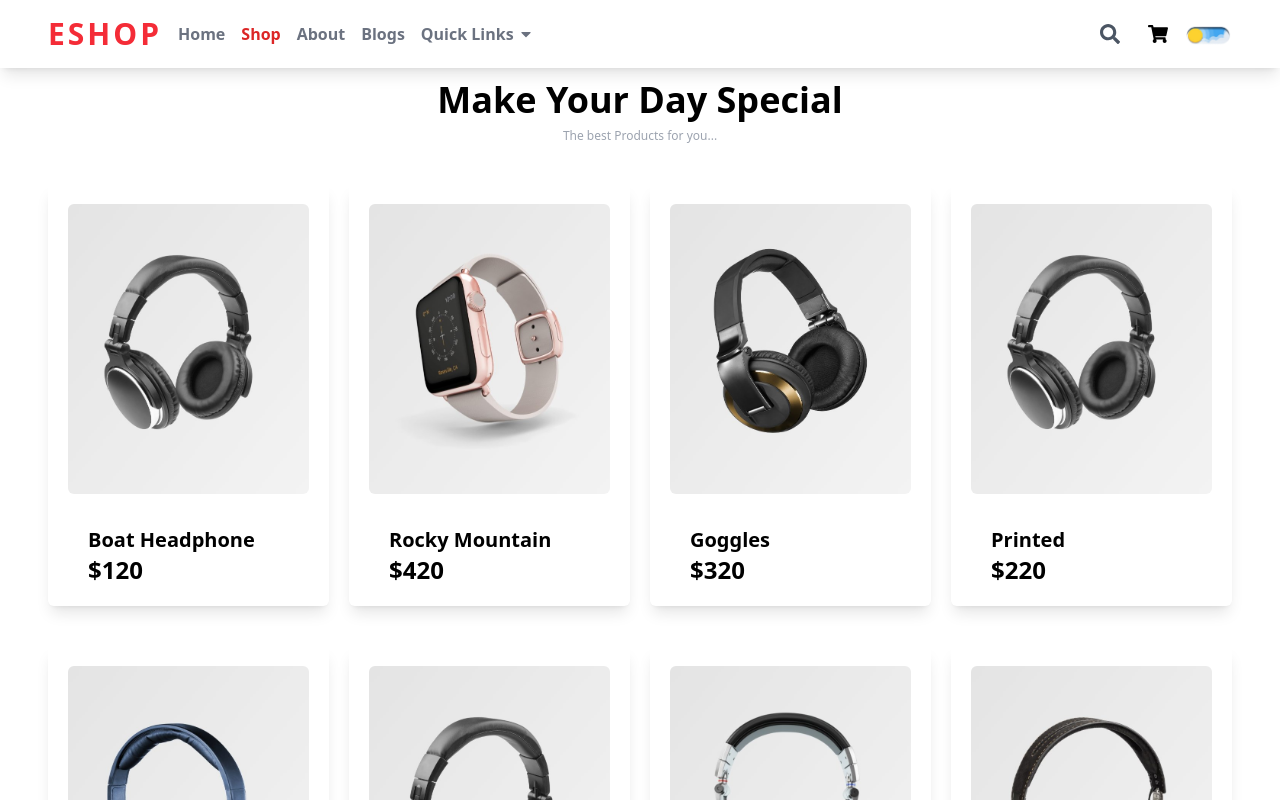
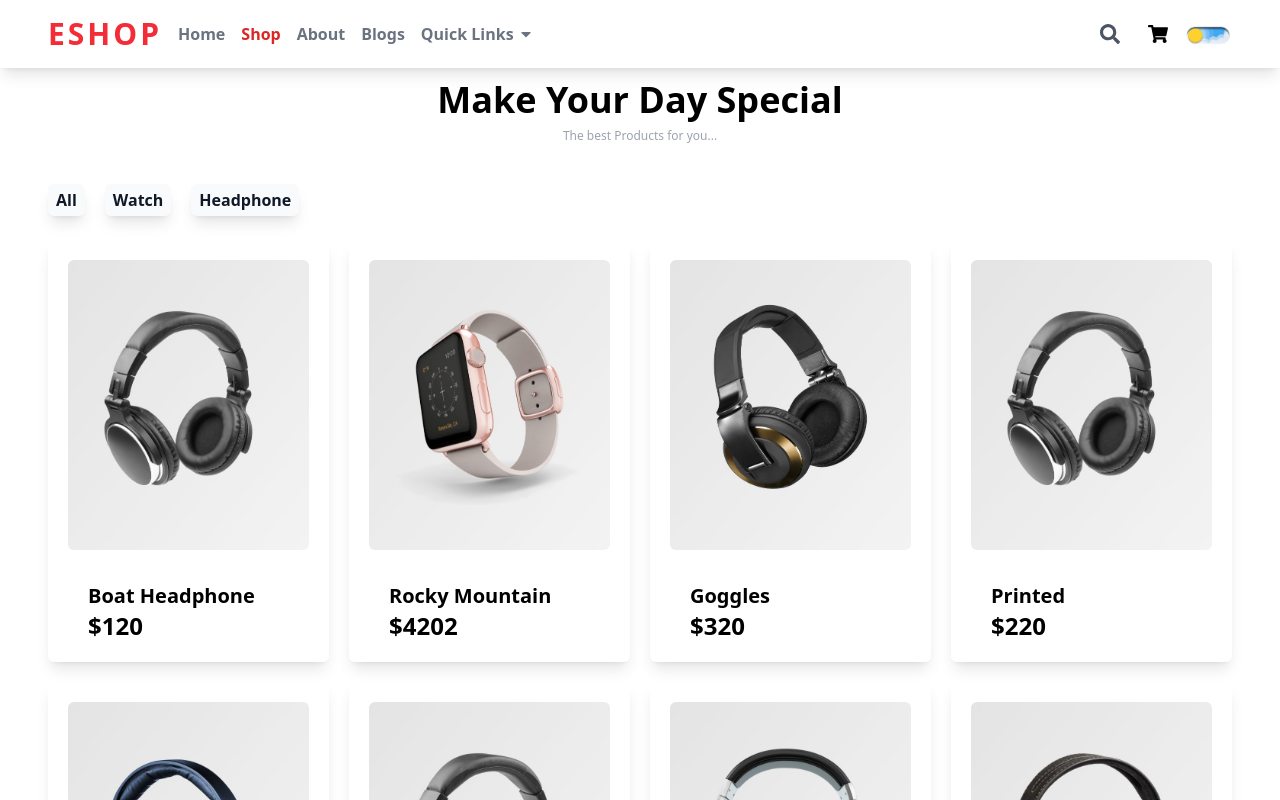
Before and after one commit to Sahilpatel25005/Ecommerce-ESHOP, a React (Vite) app: page /shop in a window 1280 px wide. Shown: the top 800 px of the page. Built offline with nearby package versions, Linux system fonts and the light colour scheme.

Commit message:
add category

```diff
--- a/src/Store/Store.jsx
+++ b/src/Store/Store.jsx
@@ -4,6 +4,7 @@ import handleCartSlice from "../components/Slice/HandleCart";
 import dropDownSlice from "../components/Slice/DropDownSlice";
 import NavlinkSlice from "../components/Slice/NavlinkSlice";
 import CartData from "../components/Slice/CartSlice";
+import HandleCategory from "../components/Slice/CategorySlice";
 
 export const store = configureStore({
   reducer: {
@@ -11,6 +12,7 @@ export const store = configureStore({
     handlecart: handleCartSlice,
     dropdown: dropDownSlice,
     navlink: NavlinkSlice,
-    cartdata : CartData,
+    cartdata: CartData,
+    category: HandleCategory,
   },
 });
--- a/src/components/About/About.jsx
+++ b/src/components/About/About.jsx
@@ -1,11 +1,118 @@
-import React from 'react'
+import React from "react";
 
 function About() {
   return (
     <>
-      helooo
+      <div className="container mt-5 w-full h-auto pb-10">
+        <div>
+          <div className="sm:w-[50%] w-[85%] m-auto mt-5 font-serif tracking-wider">
+            <h1 className="text-center font-serif tracking-wide text-3xl font-semibold ">
+              {" "}
+              About Us{" "}
+            </h1>
+            <hr />
+            <div className="flex gap-3 justify-center items-start mt-5">
+              <p>
+                Welcome to ESHOP, your one-stop destination for all your
+                shopping needs!
+              </p>
+            </div>
+
+            <div className="flex gap-3 mt-5">
+              <p>
+                <span className="font-semibold">
+                  We started ESHOP with a simple vision:{" "}
+                </span>
+                to make online shopping easy, reliable, and enjoyable for
+                everyone. We believe that quality products and exceptional
+                customer service should go hand in hand, creating a seamless
+                experience for our customers.
+              </p>{" "}
+            </div>
+
+            <div className="mt-10">
+              <h1 className="text-center font-serif tracking-wide text-3xl font-semibold">
+                {" "}
+                Our Mission{" "}
+              </h1>
+              <hr />
+              <div className="mt-5">
+                <div className="flex gap-3 mt-5">
+                  <p>
+                    To provide high-quality products at affordable prices and
+                    deliver a hassle-free shopping experience that you can
+                    trust.
+                  </p>{" "}
+                </div>
+              </div>
+            </div>
+
+            <div className="mt-10">
+              <h1 className="text-center font-serif tracking-wide text-3xl font-semibold">
+                {" "}
+                Why Choose Us?{" "}
+              </h1>
+              <hr />
+              <div className="mt-5">
+                <div className="flex gap-9 mt-5 flex-col">
+                  <p>
+                    <span className="font-semibold">
+                      Wide Range of Products:{" "}
+                    </span>
+                    Wide Range of Products: From fashion and electronics to home
+                    decor and daily essentials, we offer a diverse selection to
+                    meet all your needs.
+                  </p>
+
+                  <p>
+                    <span className="font-semibold">Secure Shopping:</span> Your
+                    safety is our priority. We use advanced security measures to
+                    protect your personal information and transactions.
+                  </p>
+
+                  <p>
+                    <span className="font-semibold">Fast Delivery:</span> Enjoy
+                    quick and reliable shipping, ensuring your orders reach your
+                    doorstep in no time.
+                  </p>
+
+                  <p>
+                    <span className="font-semibold">
+                      Excellent Customer Support:
+                    </span>
+                    Our friendly support team is here to assist you, answering
+                    your queries and resolving any issues.
+                  </p>
+                </div>
+              </div>
+            </div>
+            <div className="mt-10">
+              <h1 className="text-center font-serif tracking-wide text-3xl font-semibold">
+                {" "}
+                Join Our Community{" "}
+              </h1>
+              <hr />
+              <div className="mt-5">
+                <div className="flex gap-9 mt-5 flex-col">
+                  <p>
+                    At ESHOP, we’re more than just an online store –
+                    we’re a growing community of happy customers. Explore our
+                    collections, find your favorite items, and enjoy exclusive
+                    deals.
+                  </p>{" "}
+                  <p>
+                    Thank you for choosing ESHOP. We’re excited to
+                    serve you and be a part of your shopping journey!
+                  </p>
+                  <p>The ESHOP Team</p>
+                </div>
+              </div>
+            </div>
+          </div>
+        </div>
+      </div>
     </>
-  )
+  );
 }
 
-export default About
+export default About;
--- a/src/components/Products/Products.jsx
+++ b/src/components/Products/Products.jsx
@@ -4,14 +4,13 @@ import ProductCard from "./ProductCard";
 import { useSelector } from "react-redux";
 
 const Products = () => {
-  const ProductsData = useSelector((state) => state.data.product);
   const ProductsData2 = useSelector((state) => state.data.product2);
 
   return (
     <div>
       <div className="container">
         <Heading title="Our Products" subtitle={"Explore Our Products"} />
-        <ProductCard data={ProductsData} />
+
         <ProductCard data={ProductsData2} />
       </div>
     </div>
--- a/src/components/Shop/Shop.jsx
+++ b/src/components/Shop/Shop.jsx
@@ -1,13 +1,14 @@
 import React, { useEffect } from "react";
-import { useSelector } from "react-redux";
+import { useDispatch, useSelector } from "react-redux";
 import AOS from "aos";
 import "aos/dist/aos.css";
 import ShopCard from "./ShopCard";
 import Heading from "../Shered/Heading";
+import { changeCetegory } from "../Slice/CategorySlice";
 
 function Shop() {
   const ProductsData = useSelector((state) => state.data.product);
-  const ProductsData2 = useSelector((state) => state.data.product2);
+  const dispatch = useDispatch();
 
   useEffect(() => {
     AOS.init({
@@ -19,6 +20,13 @@ function Shop() {
     AOS.refresh();
   }, []);
 
+  const categoryArray = ["All", "Watch", "Headphone"];
+  const selectcategory = useSelector((state) => state.category.categorytype);
+
+  const handleCategory = (category) => {
+    dispatch(changeCetegory(category));
+  };
+
   return (
     <>
       <div className="container dark:bg-gray-900 dark:text-white duration-200">
@@ -27,12 +35,21 @@ function Shop() {
             title="Make Your Day Special"
             subtitle={"The best Products for you..."}
           />
+          <div className="mb-6 flex gap-5 justify-center sm:justify-start">
+            {categoryArray.map((category, index) => (
+              <button
+                key={index}
+                className={`px-2 py-1 shadow-lg bg-slate-50 dark:text-white dark:bg-gray-700  text-gray-900  rounded-md font-semibold duration-200 ${
+                  selectcategory === category &&
+                  "text-brandWhite bg-black dark:text-gray-900 dark:bg-slate-200"
+                }`}
+                onClick={() => handleCategory(category)}
+              >
+                {category}
+              </button>
+            ))}
+          </div>
           <ShopCard data={ProductsData} />
-          <ShopCard data={ProductsData2} />
-          <ShopCard data={ProductsData} />
-          <ShopCard data={ProductsData2} />
-          <ShopCard data={ProductsData} />
-          <ShopCard data={ProductsData2} />
         </div>
       </div>
     </>
--- a/src/components/Shop/ShopCard.jsx
+++ b/src/components/Shop/ShopCard.jsx
@@ -1,15 +1,26 @@
 import React from "react";
 import Button from "../Shered/Button";
 import { Toaster } from "react-hot-toast";
+import { useSelector } from "react-redux";
 
 const ShopCard = ({ data }) => {
+  const selectcategory = useSelector((state) => state.category.categorytype);
+
   return (
     <>
       <Toaster position="top-center" reverseOrder={false} />
 
       <div className="pb-10">
         <div className="grid grid-cols-1 sm:grid-cols-2 lg:grid-cols-4 gap-5 place-items-center ">
-          {data.map((data) => (
+          {data
+            .filter((item) => {
+              if (selectcategory === "All") {
+                return item;
+              } else {
+                return selectcategory === item.category;
+              }
+            })
+            .map((data) => (
               <div
                 data-aos="fade-up"
                 data-aos-delay={data.asoDelay}
--- /dev/null
+++ b/src/components/Slice/CategorySlice.jsx
@@ -0,0 +1,16 @@
+import { createSlice } from "@reduxjs/toolkit";
+
+const HandleCategory = createSlice({
+  name: "category",
+  initialState: {
+    categorytype: "All",
+  },
+  reducers: {
+    changeCetegory(state, action) {
+      state.categorytype = action.payload;
+    },
+  },
+});
+
+export const { changeCetegory } = HandleCategory.actions;
+export default HandleCategory.reducer;
--- a/src/components/Slice/ProductSlice.jsx
+++ b/src/components/Slice/ProductSlice.jsx
@@ -15,13 +15,15 @@ const initialState = {
       title: "Boat Headphone",
       price: "120",
       aosDelay: "0",
+      category: "Headphone",
     },
     {
       id: 2,
       img: Img2,
       title: "Rocky Mountain",
-      price: "420",
+      price: "4202",
       aosDelay: "200",
+      category: "Watch",
     },
     {
       id: 3,
@@ -29,6 +31,7 @@ const initialState = {
       title: "Goggles",
       price: "320",
       aosDelay: "400",
+      category: "Headphone",
     },
     {
       id: 4,
@@ -36,36 +39,177 @@ const initialState = {
       title: "Printed ",
       price: "220",
       aosDelay: "600",
+      category: "Headphone",
+    },
+    {
+      id: 5,
+      img: Img9,
+      title: "Boat Headphone",
+      price: "120",
+      aosDelay: "0",
+      category: "Headphone",
+    },
+    {
+      id: 6,
+      img: Img4,
+      title: "Rocky Mountain",
+      price: "420",
+      aosDelay: "200",
+      category: "Headphone",
+    },
+    {
+      id: 7,
+      img: Img7,
+      title: "Goggles",
+      price: "320",
+      aosDelay: "400",
+      category: "Headphone",
+    },
+    {
+      id: 8,
+      img: Img5,
+      title: "Printed ",
+      price: "220",
+      aosDelay: "600",
+      category: "Headphone",
+    },
+    {
+      id: 9,
+      img: Img1,
+      title: "Boat Headphone",
+      price: "120",
+      aosDelay: "0",
+      category: "Headphone",
+    },
+    {
+      id: 10,
+      img: Img2,
+      title: "Rocky Mountain",
+      price: "4202",
+      aosDelay: "200",
+      category: "Watch",
+    },
+    {
+      id: 11,
+      img: Img3,
+      title: "Goggles",
+      price: "320",
+      aosDelay: "400",
+      category: "Headphone",
+    },
+    {
+      id: 12,
+      img: Img4,
+      title: "Printed ",
+      price: "220",
+      aosDelay: "600",
+      category: "Headphone",
+    },
+    {
+      id: 13,
+      img: Img9,
+      title: "Boat Headphone",
+      price: "120",
+      aosDelay: "0",
+      category: "Headphone",
+    },
+    {
+      id: 14,
+      img: Img4,
+      title: "Rocky Mountain",
+      price: "420",
+      aosDelay: "200",
+      category: "Headphone",
+    },
+    {
+      id: 15,
+      img: Img7,
+      title: "Goggles",
+      price: "320",
+      aosDelay: "400",
+      category: "Headphone",
+    },
+    {
+      id: 16,
+      img: Img5,
+      title: "Printed ",
+      price: "220",
+      aosDelay: "600",
+      category: "Headphone",
     },
   ],
   product2: [
     {
       id: 1,
+      img: Img1,
+      title: "Boat Headphone",
+      price: "120",
+      aosDelay: "0",
+      category: "Headphone",
+    },
+    {
+      id: 2,
+      img: Img2,
+      title: "Rocky Mountain",
+      price: "4202",
+      aosDelay: "200",
+      category: "Watch",
+    },
+    {
+      id: 3,
+      img: Img3,
+      title: "Goggles",
+      price: "320",
+      aosDelay: "400",
+      category: "Headphone",
+    },
+    {
+      id: 4,
+      img: Img4,
+      title: "Printed ",
+      price: "220",
+      aosDelay: "600",
+      category: "Headphone",
+    },
+    {
+      id: 4,
+      img: Img4,
+      title: "Printed ",
+      price: "220",
+      aosDelay: "600",
+      category: "Headphone",
+    },
+    {
+      id: 5,
       img: Img9,
       title: "Boat Headphone",
       price: "120",
       aosDelay: "0",
+      category: "Headphone",
     },
     {
-      id: 2,
+      id: 6,
       img: Img4,
       title: "Rocky Mountain",
       price: "420",
       aosDelay: "200",
+      category: "Headphone",
     },
     {
-      id: 3,
+      id: 7,
       img: Img7,
       title: "Goggles",
       price: "320",
       aosDelay: "400",
+      category: "Headphone",
     },
     {
-      id: 4,
+      id: 8,
       img: Img5,
       title: "Printed ",
       price: "220",
       aosDelay: "600",
+      category: "Headphone",
     },
   ],
 };
--- a/src/main.jsx
+++ b/src/main.jsx
@@ -13,12 +13,15 @@ import Shop from "./components/Shop/Shop.jsx";
 import { Provider } from "react-redux";
 import { store } from "./Store/Store.jsx";
 import Layout from "./components/Layout/Layout.jsx";
+import About from "./components/About/About.jsx";
 
 const routes = createBrowserRouter(
   createRoutesFromElements(
     <Route path="/" element={<Layout />}>
       <Route path="" element={<App />} />
       <Route path="shop" element={<Shop />} />
+      <Route path="about" element={<About />} />
+
     </Route>
   )
 );
```
Lines whose indentation alone changed are shown as unchanged.
